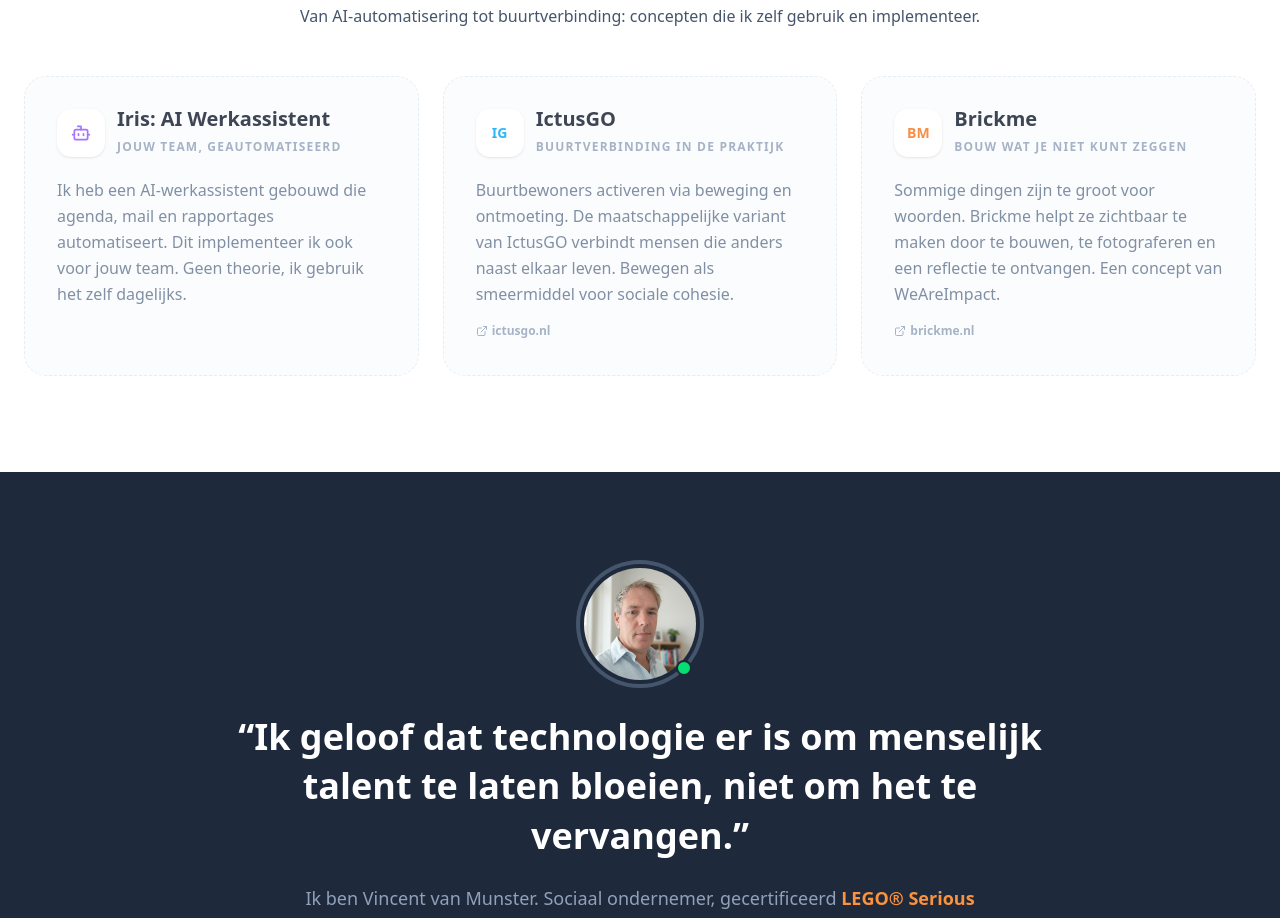
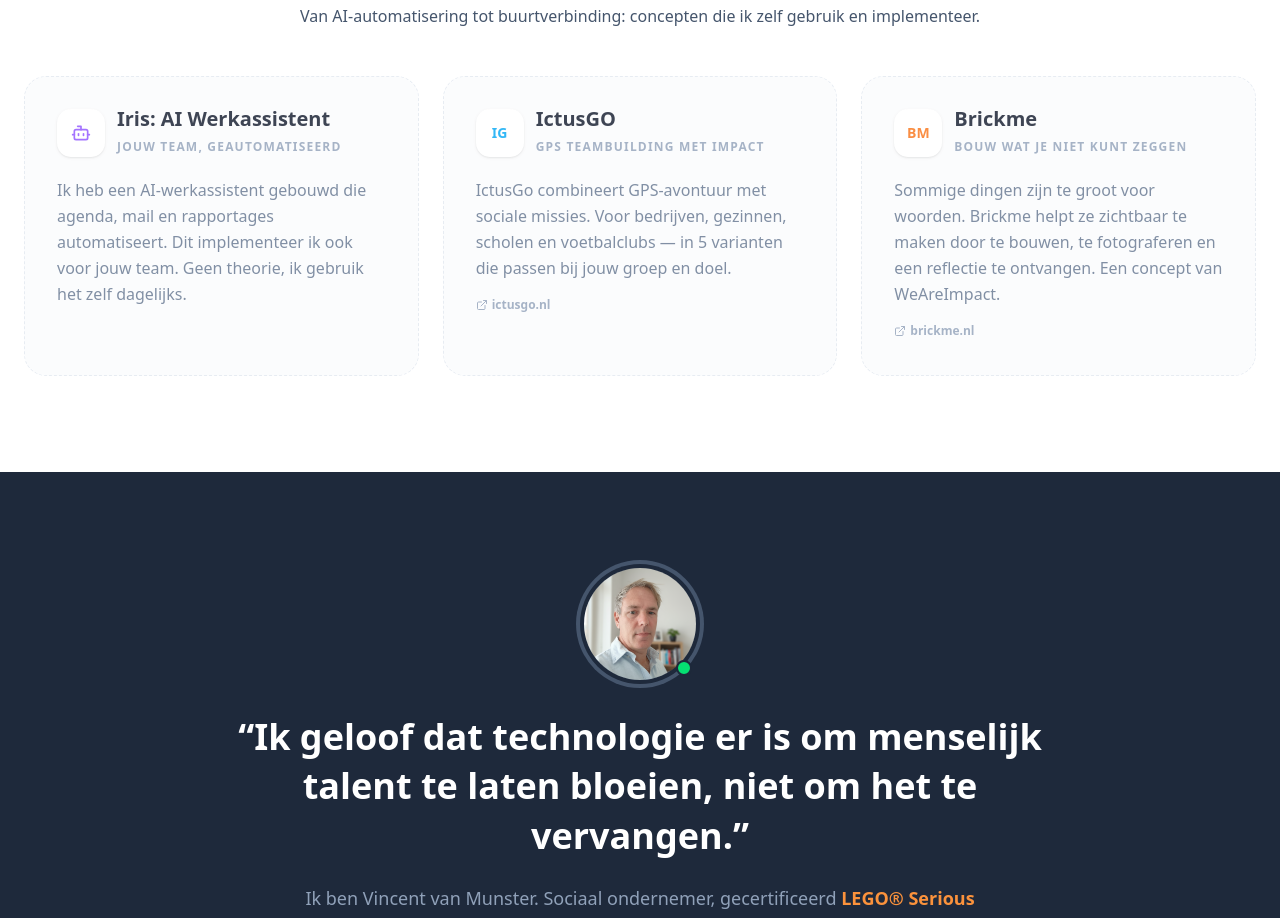
Before and after one commit to Impact2025/weareimpact, a Next.js app: page / in a window 1280 px wide. Shown: the part 4680-5598 px from the top of the page. Built offline with nearby package versions, Linux system fonts and the light colour scheme; no server answers; the database is empty.

Commit message:
Update IctusGo tekst in Ventures sectie naar actuele positionering
Co-Authored-By: Claude Sonnet 4.6 <noreply@anthropic.com>

```diff
--- a/src/components/sections/Ventures.tsx
+++ b/src/components/sections/Ventures.tsx
@@ -63,9 +63,9 @@ const labs = [
     id: 'ictusgo',
     initial: 'IG',
     name: 'IctusGO',
-    tagline: 'Buurtverbinding in de praktijk',
+    tagline: 'GPS teambuilding met impact',
     description:
-      'Buurtbewoners activeren via beweging en ontmoeting. De maatschappelijke variant van IctusGO verbindt mensen die anders naast elkaar leven. Bewegen als smeermiddel voor sociale cohesie.',
+      'IctusGo combineert GPS-avontuur met sociale missies. Voor bedrijven, gezinnen, scholen en voetbalclubs — in 5 varianten die passen bij jouw groep en doel.',
     color: 'text-sky-500',
     url: 'https://ictusgo.nl',
   },
```
